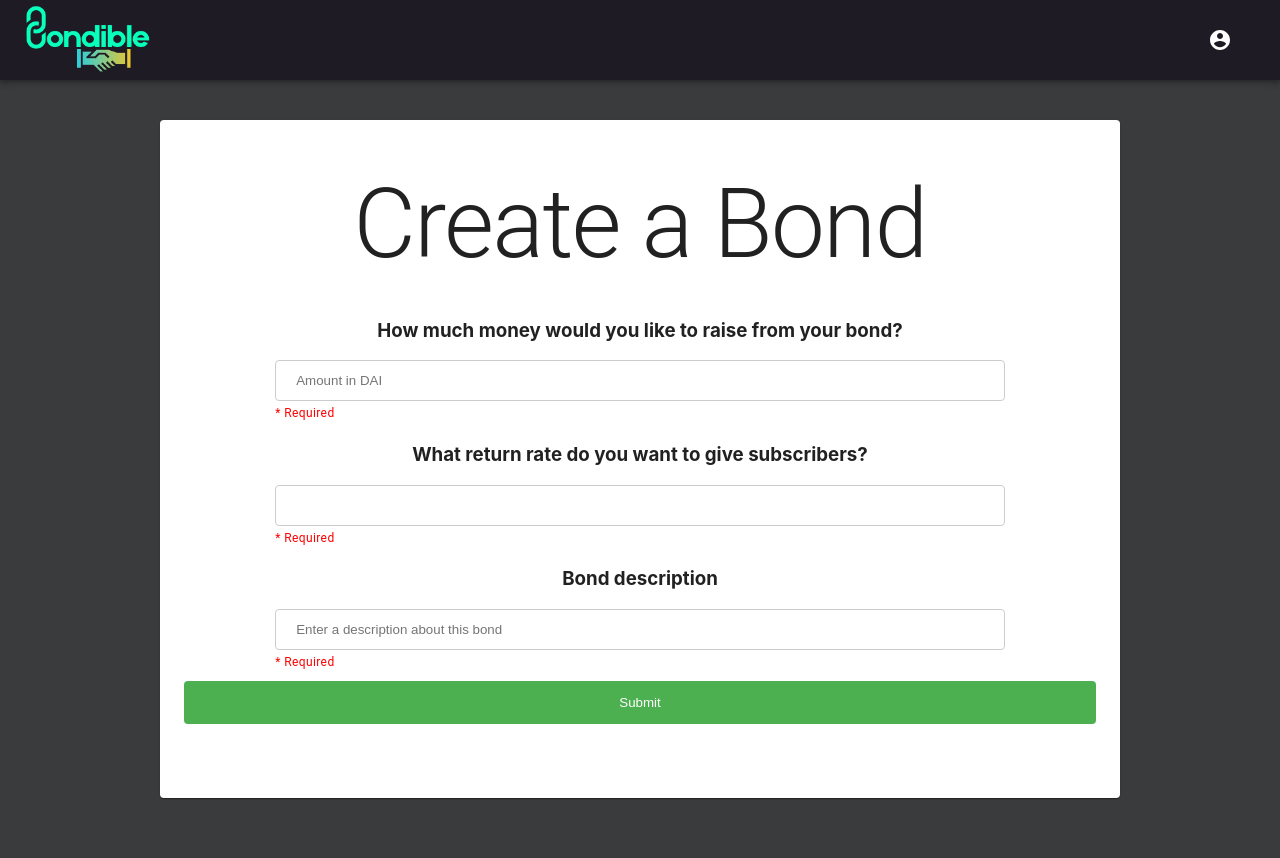
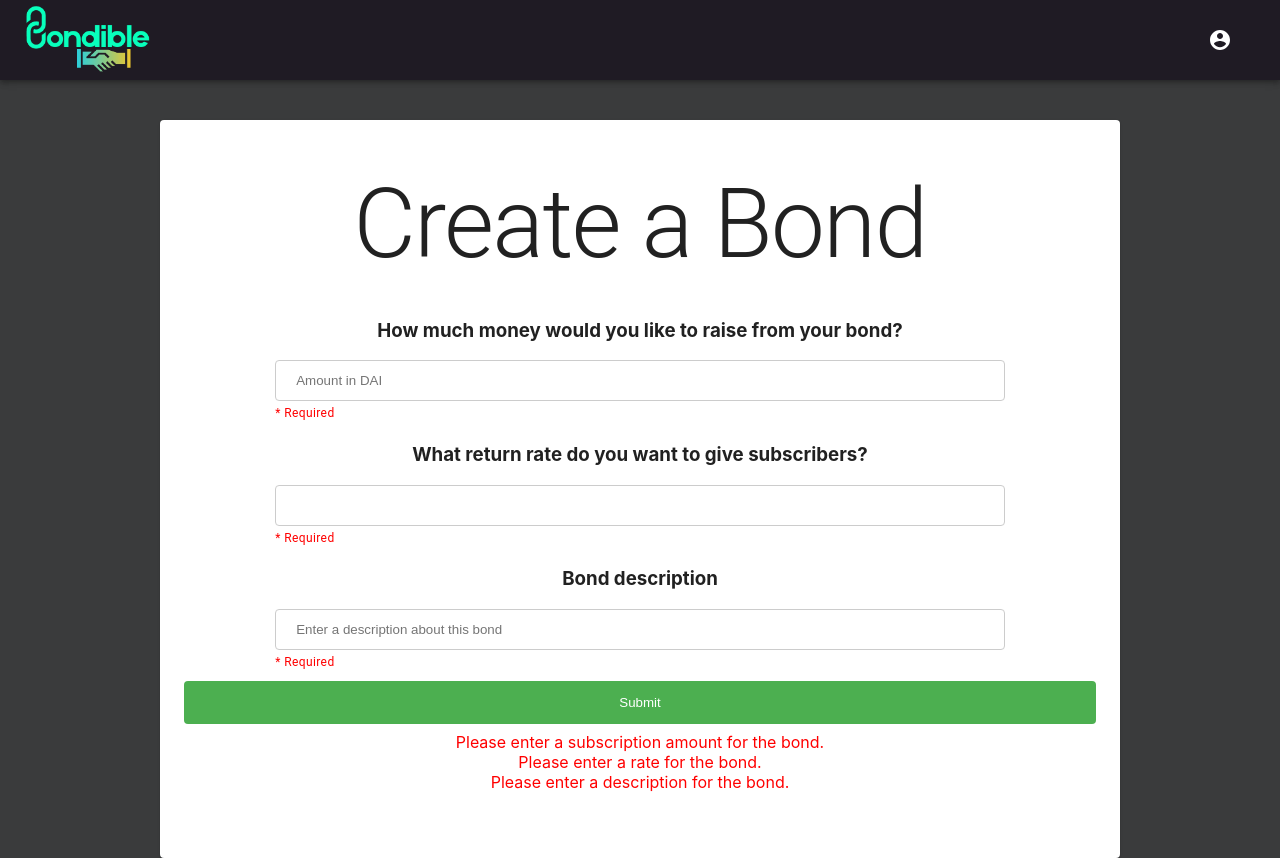
Before and after one commit to harrymoy/Bondible, a React (Create React App) app in the folder bondible-app/: page /bondform in a window 1280 px wide. Before the commit the page ends 800 px from the top, so only its background shows below. Built offline with nearby package versions, Linux system fonts and the light colour scheme.

Commit message:
Added validation to the bond form

```diff
--- a/bondible-app/src/components/BondForm.tsx
+++ b/bondible-app/src/components/BondForm.tsx
@@ -1,4 +1,4 @@
-import React, { createRef, Component } from 'react'
+import React from 'react'
 import { useState } from 'react'
 import CreateBond from '../helpers/CreateBond'
 import ConnectBondFactory from '../helpers/ConnectBondFactory'
@@ -49,8 +49,12 @@ const BondForm = (props: bondData) => {
   const [subscriptionValue, setSubscriptionValue] = useState<string>('')
   const [rateValue, setRateValue] = useState<string>('')
   const [descriptionValue, setDescriptionValue] = useState<string>('')
+  const [showMessage, setShowMessage] = useState<boolean>(false);
 
   async function issueBond() {
+    if (subscriptionValue === '') {return false;}
+    if (rateValue === '') {return false;}
+    if (descriptionValue === '') {return false;}
     console.log('Creating bond')
     console.log('The max subscription is: ', subscriptionValue)
     console.log('The rate is: ', rateValue)
@@ -124,7 +128,27 @@ const BondForm = (props: bondData) => {
           <FormHelperText className={classes.required} id="requiredText">* Required</FormHelperText>
         </FormControl>
         <span></span>
-        <input className={classes.submit} onClick={issueBond} type="submit" value="Submit"/>
+        <input className={classes.submit} onClick={issueBond} type="submit" value="Submit" onMouseEnter={() => setShowMessage(true)} onMouseLeave={() => setShowMessage(false)}/>
+        {showMessage && (
+          <div>
+            Upon submitting, your bond will be created.
+          </div>
+        )}
+        {subscriptionValue === '' && (
+          <div style={{color: 'red'}}>
+            Please enter a subscription amount for the bond.
+          </div>
+        )}
+        {rateValue === '' && (
+          <div style={{color: 'red'}}>
+            Please enter a rate for the bond.
+          </div>
+        )}
+        {descriptionValue === '' && (
+          <div style={{color: 'red'}}>
+            Please enter a description for the bond.
+          </div>
+        )}
       </div>
     </div>
   )
```
